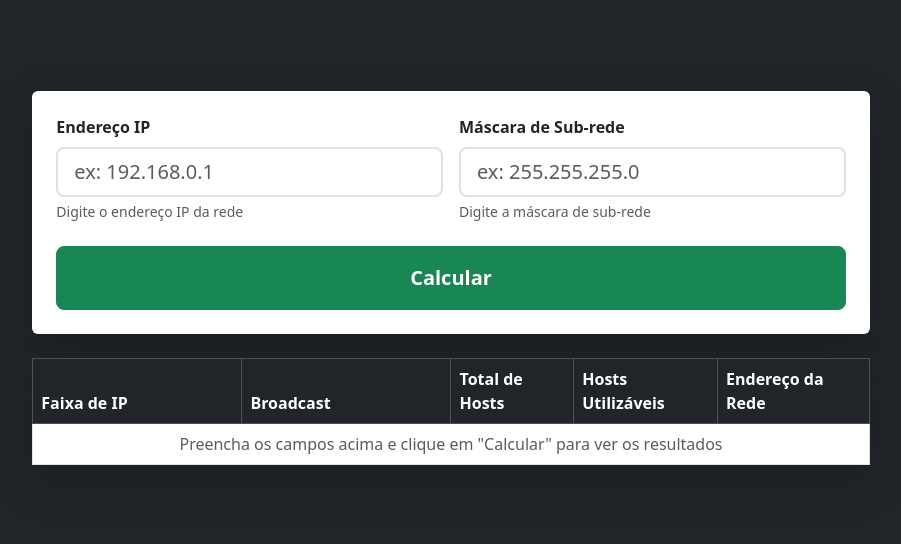
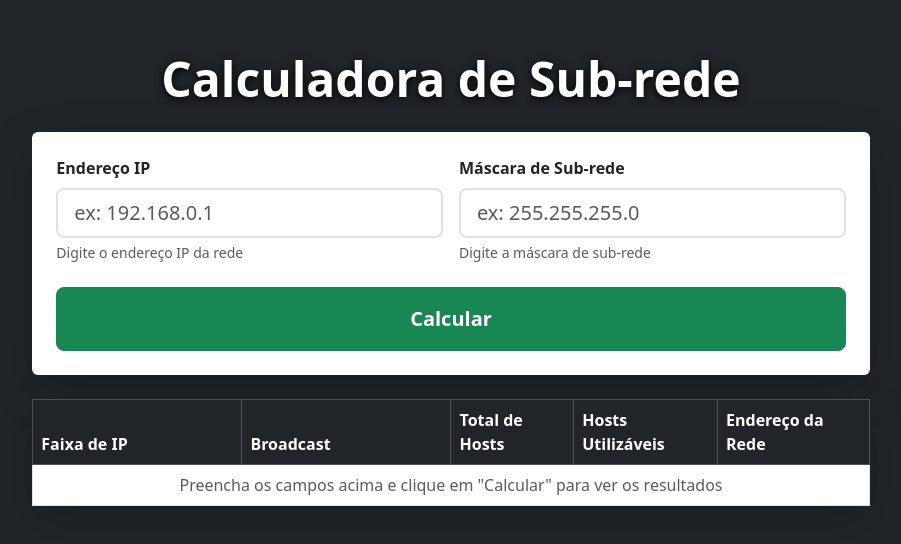
Before and after one commit to mathfajardo/calculadora-ipv4-subrede, a plain HTML site: page index.html in a window 1280 px wide. Shown: the part 122-666 px from the top of the page, without its empty margins (189-1090 px from the left). Drawn offline with nearby package versions, Linux system fonts and the light colour scheme.

Commit message:
Adiciona o título antes do form

```diff
--- a/index.html
+++ b/index.html
@@ -9,6 +9,9 @@
 <body class="bg-dark">
     <div class="container-fluid vh-100 d-flex align-items-center justify-content-center py-4">
         <div class="col-12 col-lg-10 col-xl-8">
+            <h1 class="text-center text-white fw-bold mb-4 display-5" style="text-shadow: 0 2px 8px #000;">
+                Calculadora de Sub-rede
+            </h1>
             <div class="card shadow-lg border-0 mb-4">
                 <div class="card-body p-4">
                     <form onsubmit="calcular(event)">
```
